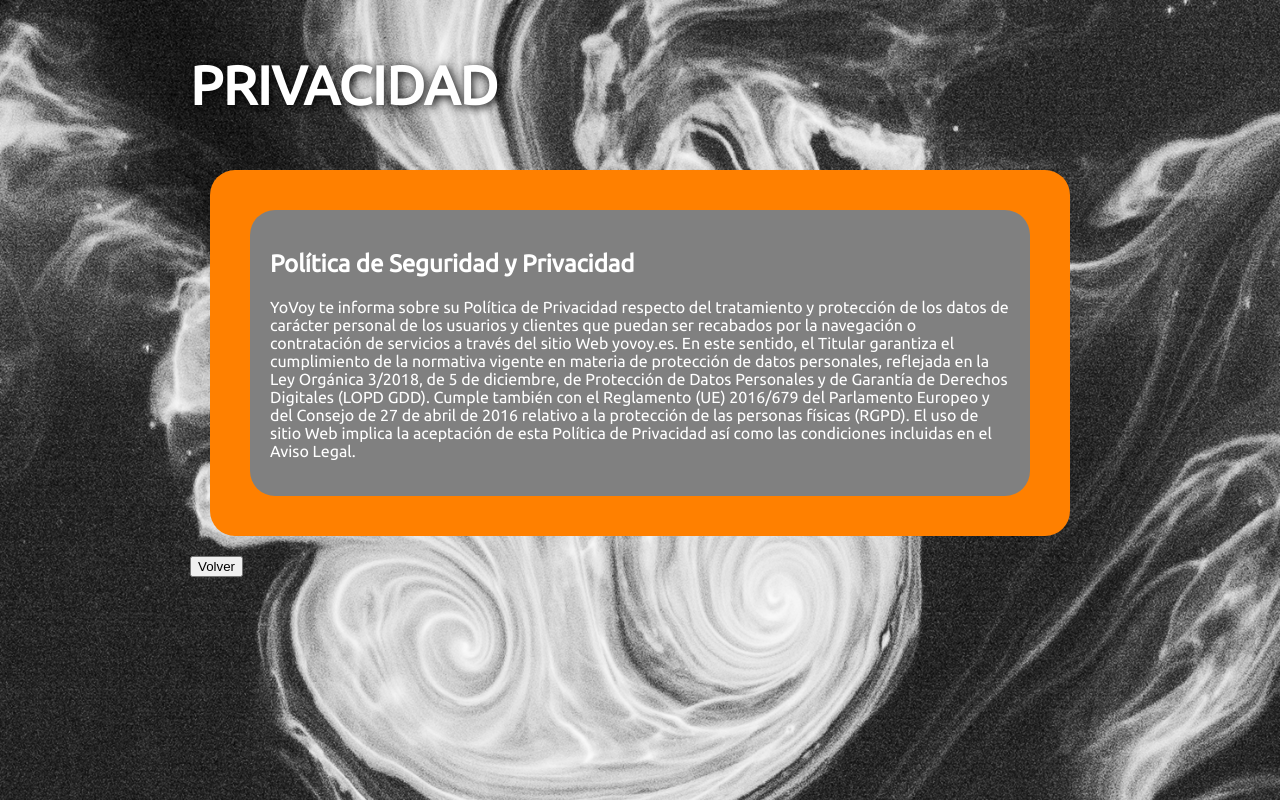
After one commit to piernagorda/yovoy, a PHP site: page /privacidad.php in a window 1280 px wide. The commit adds this page. Run offline with PHP 8.4, Linux system fonts and the light colour scheme.

Commit message:
Add files via upload

```diff
--- a/PROYECTO/estilos.css
+++ b/PROYECTO/estilos.css
@@ -3,32 +3,59 @@
     background-size: cover;
 	color: #ffffff;
     font-family: Ubuntu;
+    max-width: 900px;
+    margin:auto;
 }
+
+
 
 p {
 	font-family: Ubuntu;
 }
 
+h2{
+    font-size: : 24px;
+}
+
 h3 {
 	font-size: 54px; /* Hacemos la fuente del título pequeño super-grande */
+    font-weight: bold;
+    text-shadow: 2px 2px 10px black;
 }
 
 em {
 	font-weight: bold; /* Ponemos en énfasis en negrita */
 }
 
+.tarjeta_gris{
+  border-radius: 25px;
+  background: grey;
+  padding: 20px;
+  width: auto;
+  height: auto;
+  transition: all .2s ease-in-out;
+  margin-bottom: 20px;
+  margin-left: 20px;
+  margin-right: 20px;
+  margin-top: 20px;
+}
+
 .tarjeta_naranja {
   border-radius: 25px;
   background: #FF8000;
   padding: 20px;
-  width: 200px;
-  height: 150px;
+  width: auto;
+  height: auto;
   transition: all .2s ease-in-out;
+  margin-bottom: 20px;
+  margin-left: 20px;
+  margin-right: 20px;
+  margin-top: 20px;
 }
 
 .tarjeta_naranja:hover{
-    transform: scale(4);
-    background: blur(8px);
+    transform: scale(1.5);
+    background-image: blur(8px);
 }
 
 #usuario{
--- /dev/null
+++ b/PROYECTO/privacidad.php
@@ -0,0 +1,37 @@
+<?php session_start(); ?>
+<!DOCTYPE html>
+
+<html>
+<head>
+    <meta charset="utf-8" />
+     <link href="estilos.css" rel="stylesheet" type="text/css" />
+    <link rel="stylesheet" type="text/css" href="//fonts.googleapis.com/css?family=Ubuntu" />
+    <title>Privacidad</title>
+</head>
+<body>
+    <div>
+        <div>
+        <h3> PRIVACIDAD </h3>
+            <script>
+            function ret(){
+               window.history.go(-2);
+            }
+            </script>
+
+        </div>
+
+        <div class = "tarjeta_naranja">
+            <div class = "tarjeta_gris">
+                <h2> Política de Seguridad y Privacidad</h2>
+                <p> YoVoy te informa sobre su Política de Privacidad respecto del tratamiento y protección de los datos de carácter personal de los usuarios y clientes que puedan ser recabados por la navegación o contratación de servicios a través del sitio Web yovoy.es.
+
+                    En este sentido, el Titular garantiza el cumplimiento de la normativa vigente en materia de protección de datos personales, reflejada en la Ley Orgánica 3/2018, de 5 de diciembre, de Protección de Datos Personales y de Garantía de Derechos Digitales (LOPD GDD). Cumple también con el Reglamento (UE) 2016/679 del Parlamento Europeo y del Consejo de 27 de abril de 2016 relativo a la protección de las personas físicas (RGPD).
+
+                    El uso de sitio Web implica la aceptación de esta Política de Privacidad así como las condiciones incluidas en el Aviso Legal.
+                </p>
+            </div>
+        </div>
+       <button onclick="ret()"> Volver</button>
+    </div>
+</body>
+</html>
```
Also changed, not shown: PROYECTO/about.php (added, +35 -0 lines), PROYECTO/contacto.php (added, +31 -0 lines), PROYECTO/faq.php (added, +36 -0 lines).
